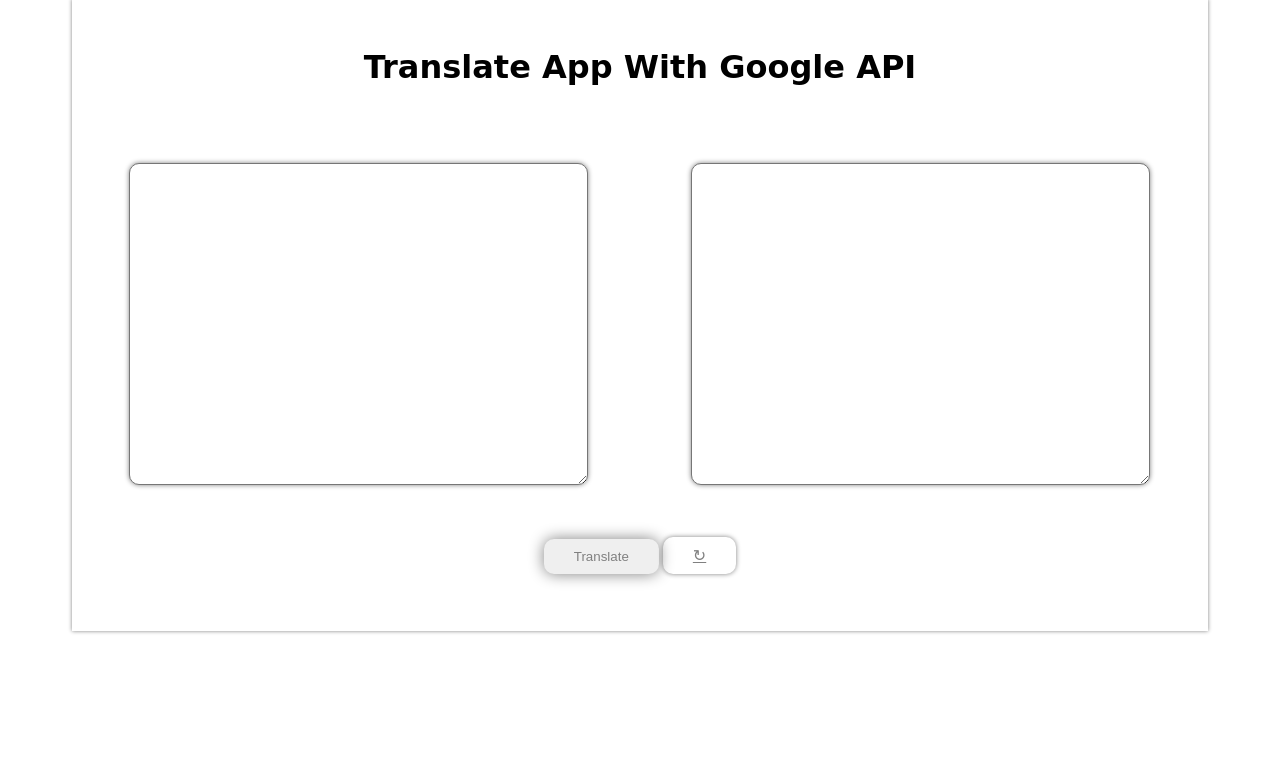
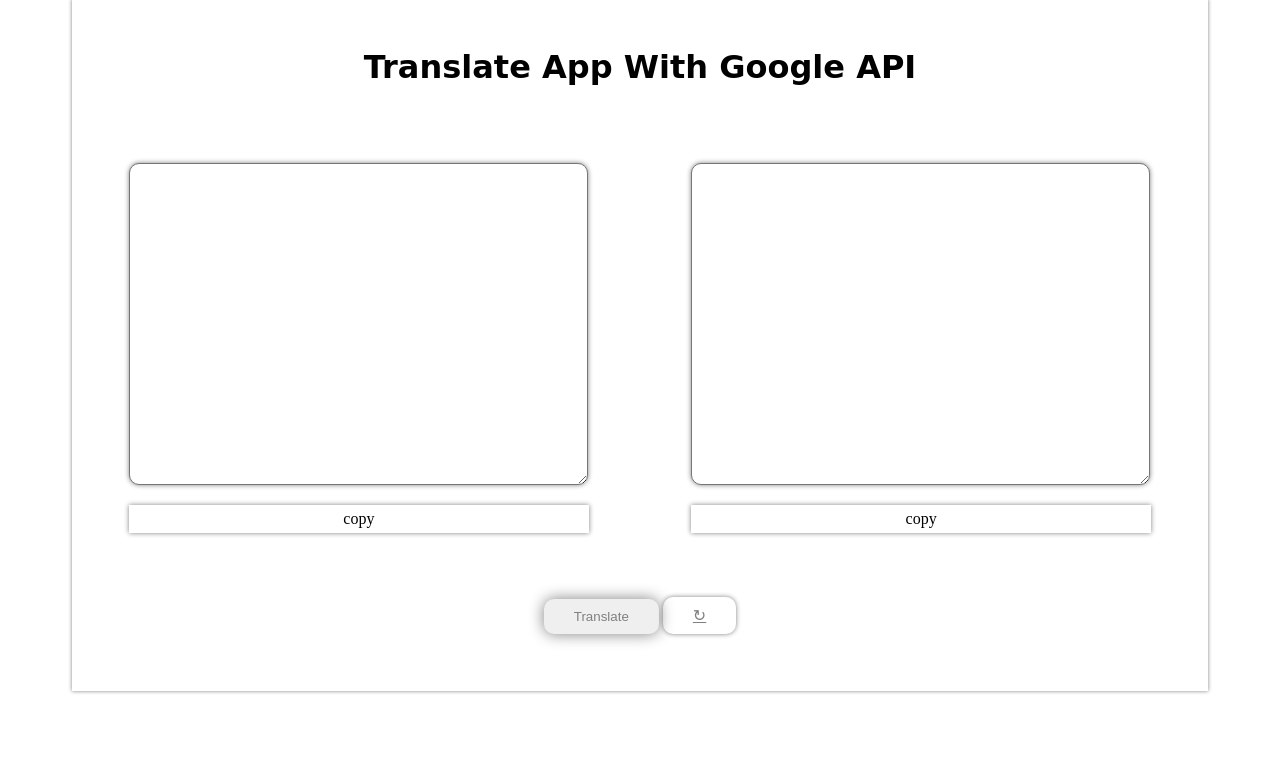
Before and after one commit to freelancermunna4/translator_google_api, a PHP site: page / in a window 1280 px wide. Shown: the part 73-836 px from the top of the page. Before the commit the page ends 707 px from the top, so only its background shows below. Run offline with PHP 8.4, Linux system fonts and the light colour scheme.

Commit message:
update somethings

```diff
--- a/index.php
+++ b/index.php
@@ -47,10 +47,12 @@ if(isset($_POST['translate'])){
         <form action="" method="POST">
             <div class="top">
                 <div class="left_box">
-                    <textarea name="left_inp"><?php if(isset($_POST['translate'])){echo $a; }?></textarea>
+                    <textarea id="left_inp" name="left_inp"><?php if(isset($_POST['translate'])){echo $a; }?></textarea>
+                    <p onclick="a_text()" class="a_btn">copy</p>
                 </div>
                 <div  class="right_box">
-                <textarea name="right_inp"><?php if(isset($_POST['translate'])){echo $b; }?></textarea>
+                <textarea id="right_inp" name="right_inp"><?php if(isset($_POST['translate'])){echo $b; }?></textarea>
+                <p onclick="b_text()" class="b_btn">copy</p>
                 </div>
             </div>
             <div class="botton">
@@ -63,5 +65,34 @@ if(isset($_POST['translate'])){
     </div>
 </section>
 
+<script>
+
+function a_text(e) {
+  // Get the text field
+  var copyText = document.getElementById("left_inp");
+
+  // Select the text field
+  copyText.select();
+  copyText.setSelectionRange(0, 99999); // For mobile devices
+
+  // Copy the text inside the text field
+  navigator.clipboard.writeText(copyText.value);
+}
+
+
+function b_text(e) {
+  // Get the text field
+  var copyText = document.getElementById("right_inp");
+
+  // Select the text field
+  copyText.select();
+  copyText.setSelectionRange(0, 99999); // For mobile devices
+
+  // Copy the text inside the text field
+  navigator.clipboard.writeText(copyText.value);
+}
+
+</script>
+
 </body>
 </html>
--- a/style.css
+++ b/style.css
@@ -21,6 +21,21 @@ h1 {
     display: inline-block;
 
 }
+.left_box p{
+    text-align: center;
+    padding: 5px;
+    box-shadow: 0 0 5px gray;
+}
+
+.right_box p{
+    text-align: center;
+    padding: 5px;
+    box-shadow: 0 0 5px gray;
+}
+
+
+
+
 .right_box{
     float:right;
 
```
